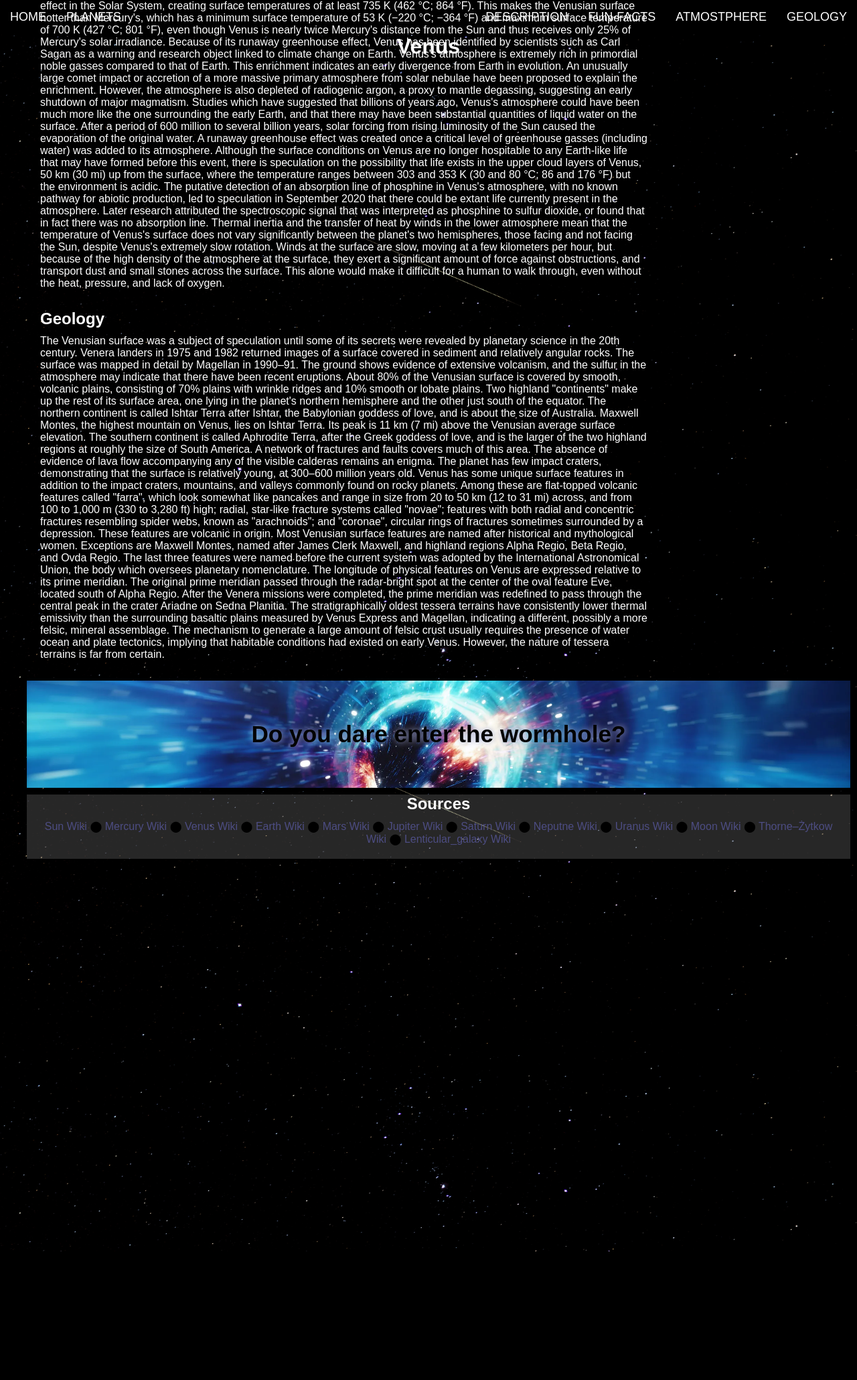
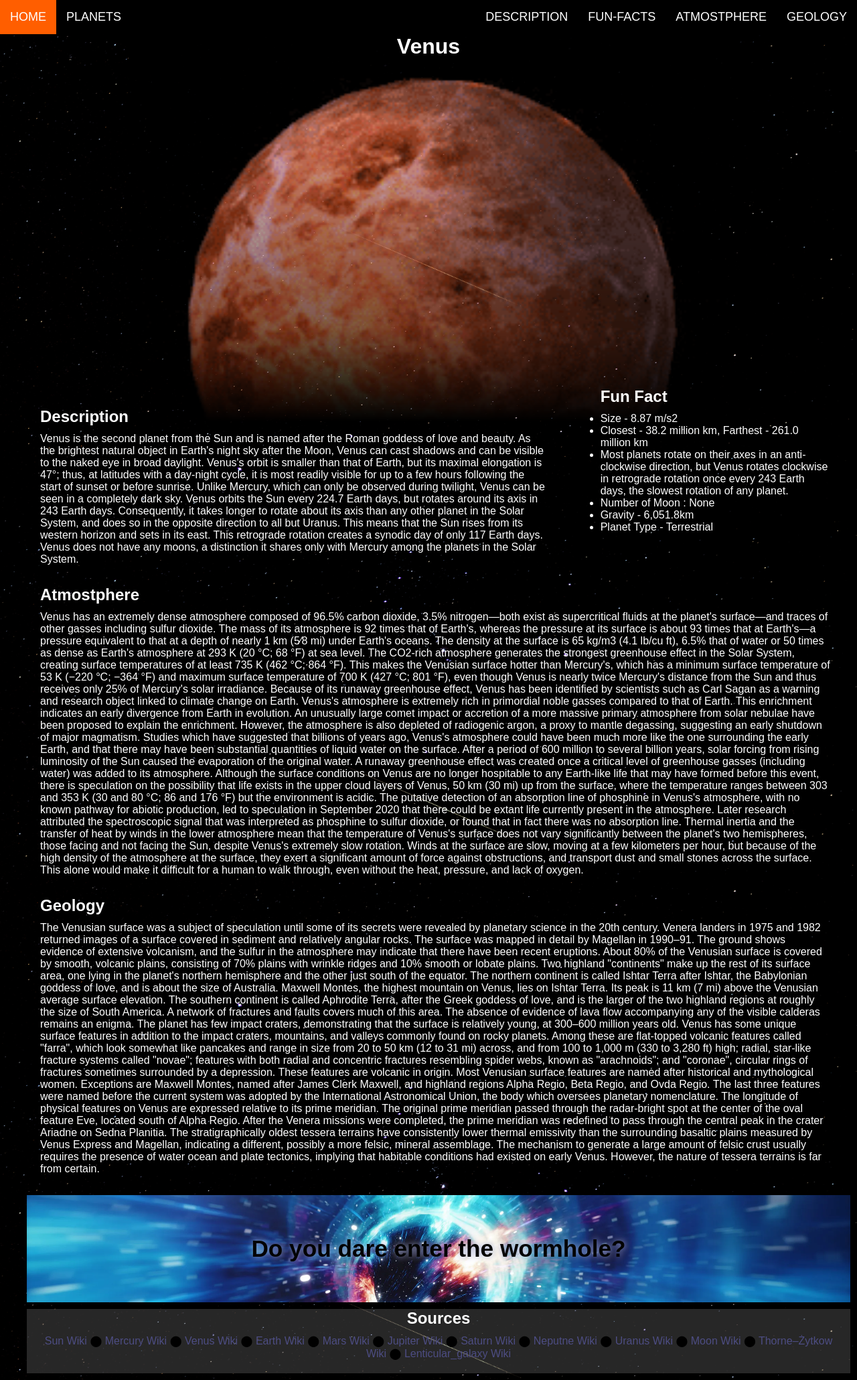
Before and after one commit to jm7198/Team-Project-Website, a PHP site: page /asset/subpages/venus.php in a window 1280 px wide. Shown: the whole page at 67% size. Before the commit the page ends 1868 px from the top, so only its background shows below. Run offline with PHP 8.4, Linux system fonts and the light colour scheme; some libraries are stand-ins or nearby versions.

Commit message:
sinning planets is done
idk how it works or why it works tbh but it works and thats good enough

```diff
--- a/final/asset/css/planets.css
+++ b/final/asset/css/planets.css
@@ -5,6 +5,7 @@
 h1{
     text-align: center;
     color: white ;
+
 }
 h2{
     color: white;
@@ -16,6 +17,7 @@ body{
     background-position: 0%;
     background-size:100% 100%;
     background-attachment: fixed;
+
 }
 
 
@@ -23,18 +25,24 @@ img{
     display:block;
     margin-left: auto;
     margin-right: auto;
-    width:100%;
 
+    z-index: -99;
 }
 
 .page-image{
+
   display: block;
   margin-left: auto;
   margin-right: auto;
   mask-image: linear-gradient(to bottom, rgba(0,0,0,1) 0%, rgba(0,0,0,.5)50%,rgba(0,0,0,0)66%);
-  width: 56%;
+  height: 110vh;
+  /* object-fit: fill; */
 position: relative;
-top: -18vh;
+top: -5vh;
+}
+
+#pi-div{
+  height: 60vh;
 }
 
 h2{
@@ -42,8 +50,7 @@ h2{
 }
 
   .container {
-    position: relative;
-top: -72vh;
+
     display: grid;
     grid-template-columns: 2fr 1fr;
     gap: 10px;
@@ -160,5 +167,14 @@ top: -72vh;
   @media (max-width: 800px) {
     .container{
       display: block;
+      top: 0vh;
     }
+
+    .page-image{
+      top:0vh;
+      right: 40px;
+    }
+
+
+
   }
--- a/final/asset/subpages/earth.php
+++ b/final/asset/subpages/earth.php
@@ -18,6 +18,7 @@
     <header>
         <h1>Earth</h1>
     </header>
+    <div id="pi-div"><img class="page-image" src="../images/earth-Rotating.gif" alt="test"></div>
 
     <div class="container">
         <section id="Description">
@@ -119,9 +120,9 @@
         </section>
 
         <?php include '../inc/wormhole.php';?>
-        <section id="planets">
+        <!-- <section id="planets">
             <img src="../images/earth-rotating.gif">
-         </section>
+         </section> -->
 
         <?php include '../inc/footer.php';?>
     </div>
--- a/final/asset/subpages/lenticular-galaxy.php
+++ b/final/asset/subpages/lenticular-galaxy.php
@@ -17,7 +17,8 @@
     <header>
         <h1>Lenticular Galaxy</h1>
     </header>
-    <img src="../images/galaxy.png" alt="A image of a Lenticular Galaxy">
+
+    <img class="page-image" src="../images/galaxy.png" alt="A image of a Lenticular Galaxy">
     <div class="container">
         <section id="Description">
             <h2>Description</h2>
--- a/final/asset/subpages/mercury.php
+++ b/final/asset/subpages/mercury.php
@@ -17,7 +17,7 @@
     <header>
         <h1>Mercury</h1>
     </header>
-    <img class="page-image" src="../images/mercury-rotating.gif" alt="test">
+    <div id="pi-div"><img class="page-image" src="../images/mercury-rotating.gif" alt="test"></div>
 
     <div class="container">
         <section id="Description">
--- a/final/asset/subpages/moon.php
+++ b/final/asset/subpages/moon.php
@@ -17,6 +17,7 @@
     <header>
         <h1>Moon</h1>
     </header>
+    <div id="pi-div"><img class="page-image" src="../images/moon-rotating.gif" alt="test"></div>
 
     <div class="container">
         <section id="Description">
--- a/final/asset/subpages/neptune.php
+++ b/final/asset/subpages/neptune.php
@@ -17,6 +17,7 @@
     <header>
         <h1>Neptune</h1>
     </header>
+    <div id="pi-div"><img class="page-image" src="../images/neptune-rotating.gif" alt="test"></div>
 
     <div class="container">
         <section id="Description">
@@ -52,9 +53,9 @@
             The core of Neptune is likely composed of iron, nickel and silicates, with an interior model giving a mass about 1.2 times that of Earth. The pressure at the center is 7 Mbar (700 GPa), about twice as high as that at the center of Earth, and the temperature may be 5,400 K. </p>
         </section>
         <?php include '../inc/wormhole.php';?>
-        <section id="planets">
+        <!-- <section id="planets">
             <img src="../images/neptune-rotating.gif">
-         </section>
+         </section> -->
         <?php include '../inc/footer.php';?>
     </div>
 
--- a/final/asset/subpages/saturn.php
+++ b/final/asset/subpages/saturn.php
@@ -17,6 +17,7 @@
     <header>
         <h1>Saturn</h1>
     </header>
+    <div id="pi-div"><img class="page-image" src="../images/saturn-rotating.gif" alt="test"></div>
 
     <div class="container">
         <section id="Description">
@@ -54,9 +55,9 @@
             </p>
         </section>
         <?php include '../inc/wormhole.php';?>
-        <section id="planets">
+        <!-- <section id="planets">
             <img src="../images/saturn-rotating.gif">
-         </section>
+         </section> -->
         <?php include '../inc/footer.php';?>
     </div>
 
--- a/final/asset/subpages/sun.php
+++ b/final/asset/subpages/sun.php
@@ -17,6 +17,7 @@
     <header>
         <h1>Sun</h1>
     </header>
+    <div id="pi-div"><img class="page-image" src="../images/sun-rotating.gif" alt="test"></div>
 
     <div class="container">
         <section id="Description">
--- a/final/asset/subpages/throne-zytkow.php
+++ b/final/asset/subpages/throne-zytkow.php
@@ -17,7 +17,8 @@
     <header>
         <h1>Thorne–Żytkow object</h1>
     </header>
-    <img src="../images/thornezytkow.png" alt="A illustration of a Thorne–Żytkow object">
+
+    <img class="page-image" src="../images/thornezytkow.png" alt="A illustration of a Thorne–Żytkow object">
 
     <div class="container">
         <section id="Description">
--- a/final/asset/subpages/uranus.php
+++ b/final/asset/subpages/uranus.php
@@ -17,6 +17,7 @@
     <header>
         <h1>Uranus</h1>
     </header>
+    <div id="pi-div"><img class="page-image" src="../images/uranus-rotating.gif" alt="test"></div>
 
     <div class="container">
         <section id="Description">
@@ -61,9 +62,9 @@
             </p>
         </section>
         <?php include '../inc/wormhole.php';?>
-        <section id="planets">
+        <!-- <section id="planets">
             <img src="../images/uranus-rotating.gif">
-         </section>
+         </section> -->
         <?php include '../inc/footer.php';?>
     </div>
 
--- a/final/asset/subpages/venus.php
+++ b/final/asset/subpages/venus.php
@@ -17,6 +17,7 @@
     <header>
         <h1>Venus</h1>
     </header>
+    <div id="pi-div"><img class="page-image" src="../images/venus-rotating.gif" alt="test"></div>
 
     <div class="container">
         <section id="Description">
@@ -66,9 +67,9 @@
             </p>
         </section>
         <?php include '../inc/wormhole.php';?>
-        <section id="planets">
+        <!-- <section id="planets">
             <img src="../images/venus-rotating.gif">
-         </section>
+         </section> -->
         <?php include '../inc/footer.php';?>
     </div>
 
```
Also changed, not shown: final/asset/subpages/jupiter.php (+4 -3 lines), final/asset/subpages/mars.php (+4 -3 lines), final/asset/images/neptune-rotating.gif, final/asset/images/sun-rotating.gif (added), final/asset/images/uranus-rotating.gif, 1 other file.
